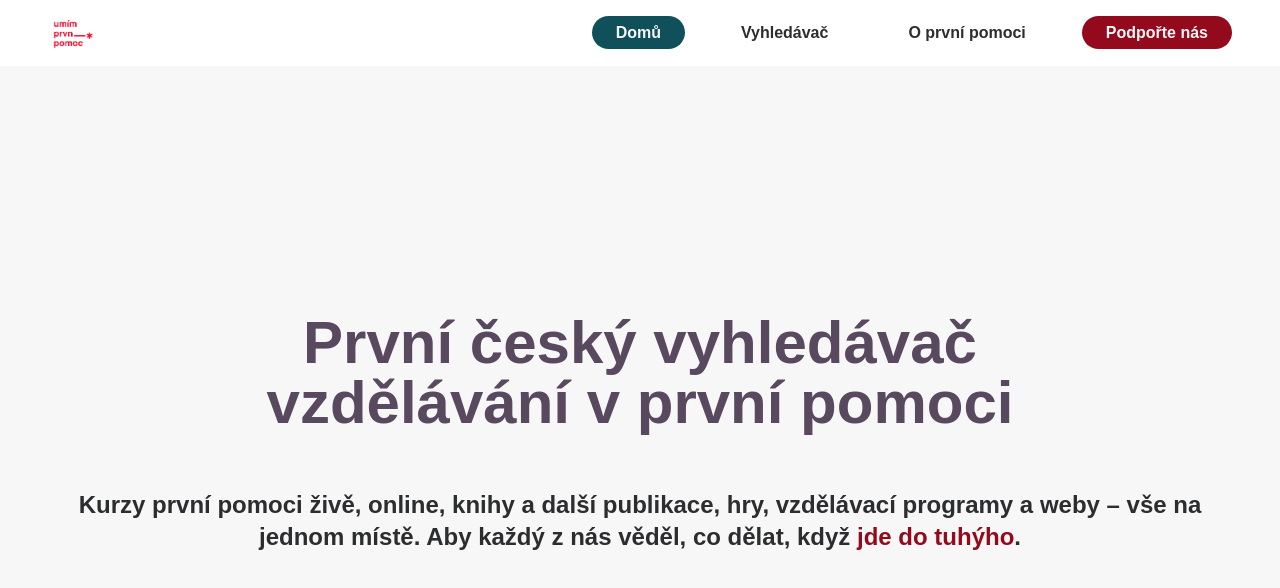
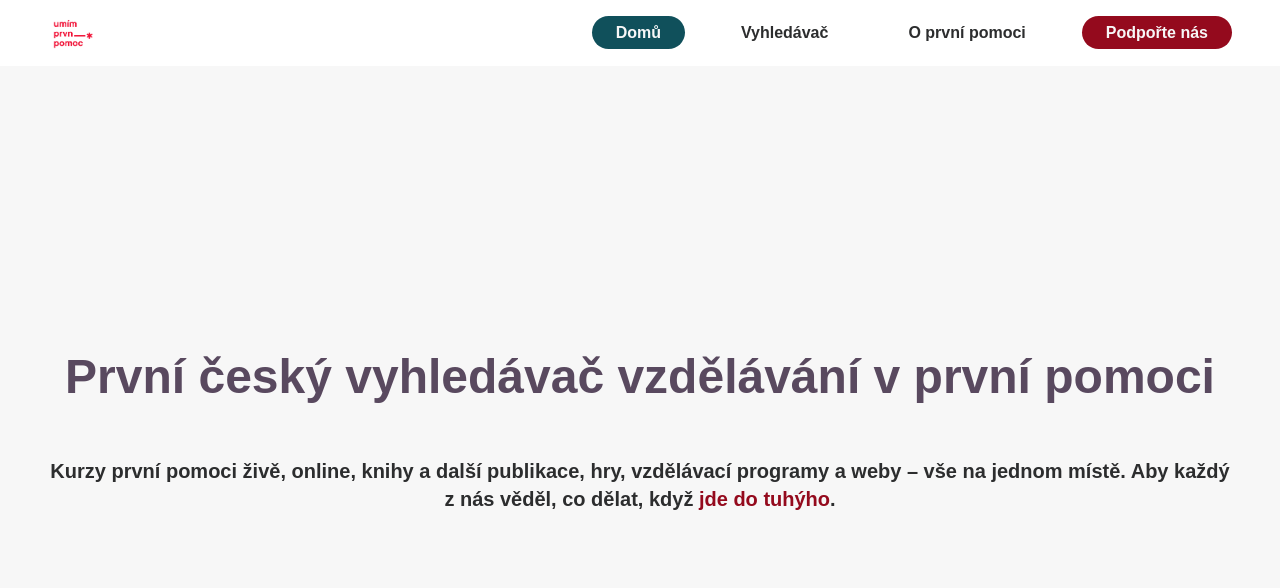
Before and after one commit to hrejsemnou/umim-prvni-pomoc, a Next.js app: page / in a window 1280 px wide. Shown: the top 588 px of the page. Built offline with nearby package versions, Linux system fonts and the light colour scheme; no server answers.

Commit message:
Fix homepage

```diff
--- a/src/app/page.tsx
+++ b/src/app/page.tsx
@@ -1,11 +1,11 @@
 export default function Home() {
   return (
     <div className="text-center max-h-dvh md:gap-8 gap-4 py-4 flex flex-col items-center">
-      <h1 className="text-6xl max-w-10/12 font-bold mb-6 text-grey">
-        První český vyhledávač vzdělávání&nbsp;v&nbsp;první pomoci
+      <h1 className="text-5xl font-bold mb-6 text-grey">
+        První český vyhledávač vzdělávání v&nbsp;první pomoci
       </h1>
 
-      <p className="font-bold text-2xl">
+      <p className="font-bold text-xl">
         Kurzy první pomoci živě, online, knihy a další publikace, hry,
         vzdělávací programy a weby – vše na jednom místě. Aby každý z nás věděl,
         co dělat, když <span className="text-accent">jde do tuhýho</span>.
```
